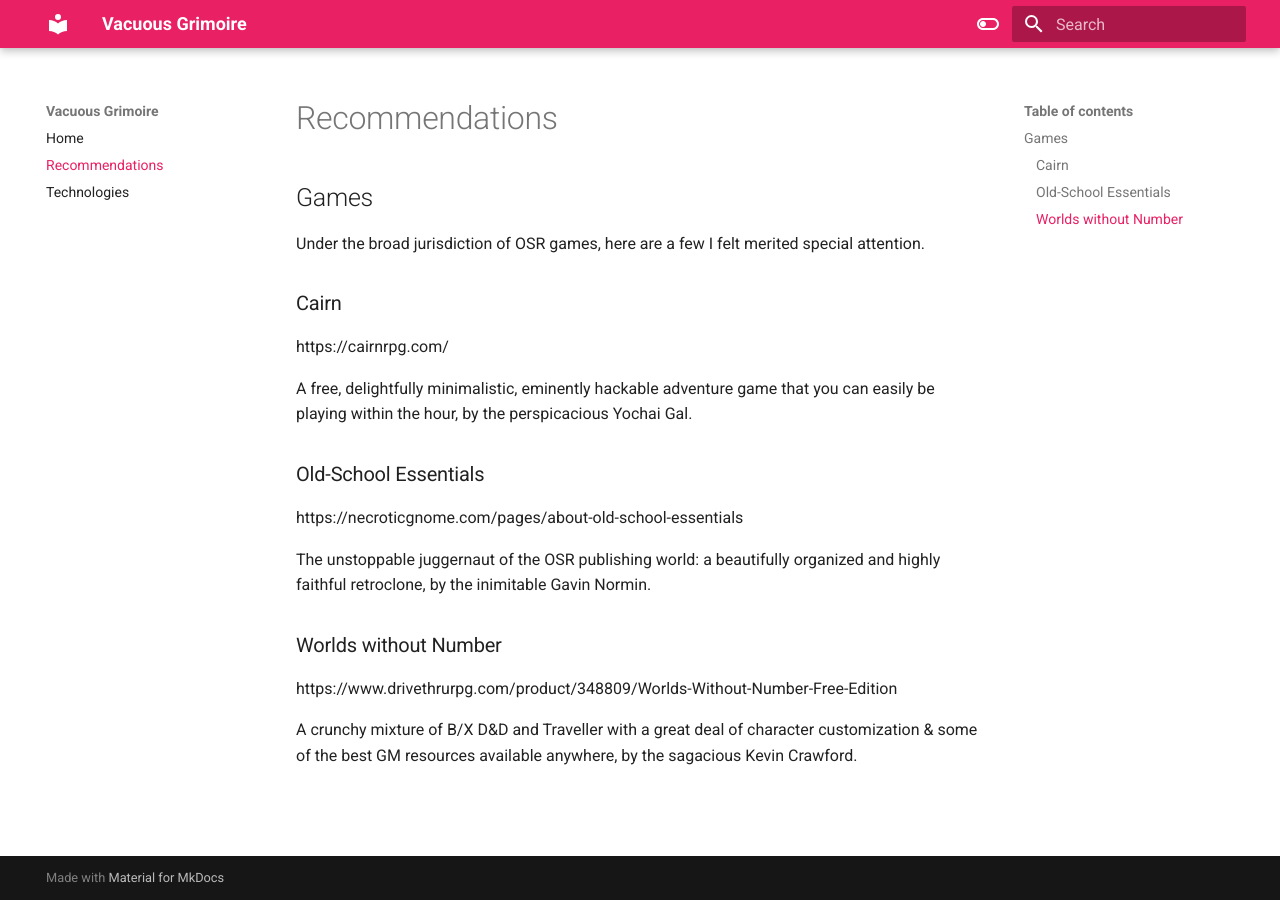
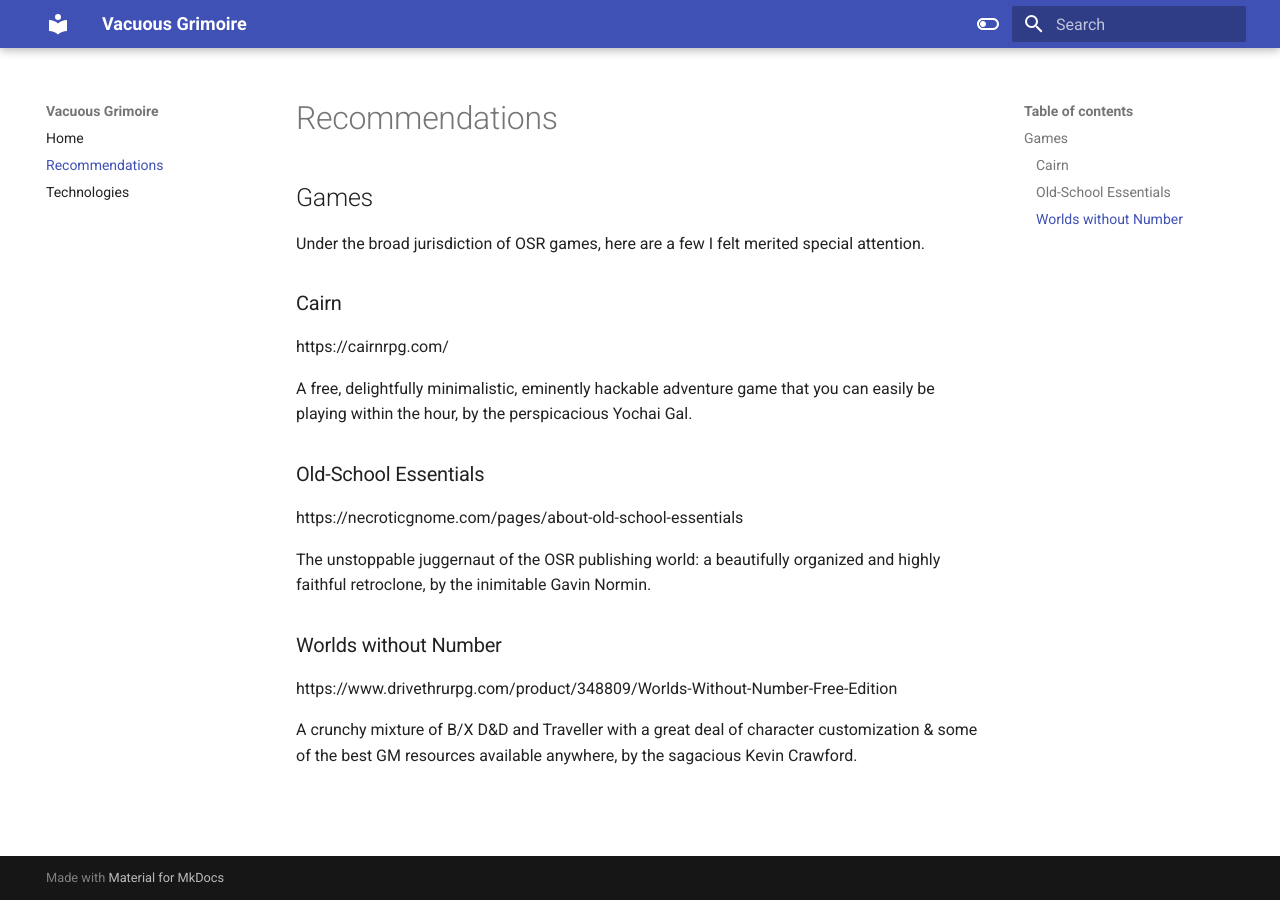
Before and after one commit to vacuousgrimoire/vacuousgrimoire.github.io, an MkDocs documentation site: the page built from docs/Recommendations.md, in a window 1280 px wide. Built offline with MkDocs 1.6.1 and Material for MkDocs 9.7.7, drawn with Linux system fonts in a browser that asks for light colours.

Commit message:
Update palette

```diff
--- a/mkdocs.yml
+++ b/mkdocs.yml
@@ -7,7 +7,7 @@
     # Light mode
     - media: "(prefers-color-scheme: light)"
       scheme: default
-      primary: pink
+      primary: indigo
       accent: indigo
       toggle:
         icon: material/toggle-switch-off-outline
@@ -16,8 +16,8 @@
     # Dark mode
     - media: "(prefers-color-scheme: dark)"
       scheme: slate
-      primary: pink
-      accent: blue
+      primary: indigo
+      accent: indigo
       toggle:
         icon: material/toggle-switch
         name: Switch to light mode
```
